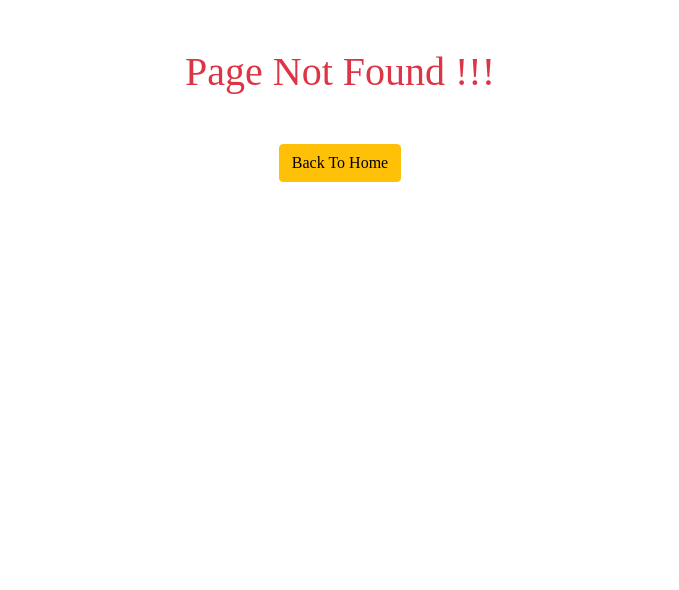
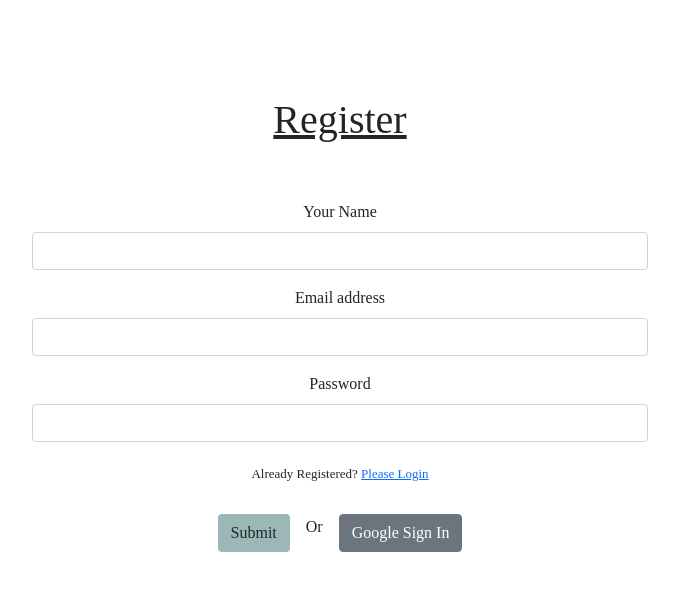
Before and after one commit to Suptohita/toy-shop-client, a React (Create React App) app: page /register in a window 1280 px wide. Before the commit this address had no page. Shown: the top 590 px of the page, without its empty margins (300-979 px from the left). Built offline with nearby package versions, Linux system fonts and the light colour scheme.

Commit message:
impmlement login and register page

```diff
--- a/package.json
+++ b/package.json
@@ -6,6 +6,7 @@
     "@testing-library/jest-dom": "^5.11.4",
     "@testing-library/react": "^11.1.0",
     "@testing-library/user-event": "^12.1.10",
+    "firebase": "^9.4.0",
     "react": "^17.0.2",
     "react-dom": "^17.0.2",
     "react-router-dom": "^5.3.0",
--- a/src/App.js
+++ b/src/App.js
@@ -7,6 +7,7 @@ import About from './components/Home/About/About';
 import AboutUs from './components/AboutUs/AboutUs';
 import DashBoard from './components/DashBoard/DashBoard';
 import Login from './components/Login/Login';
+import Register from './components/Register/Register';
 
 
 function App() {
@@ -42,6 +43,10 @@ function App() {
              <Login></Login>
            </Route>
 
+           <Route path='/register'>
+             <Register></Register>
+           </Route>
+
            <Route path='*'>
              <h1 className='text-danger m-5'>Page Not Found !!!</h1>
              <Link to='/home'><button className='btn btn-warning'>Back To Home</button></Link>
--- a/src/components/Login/Login.js
+++ b/src/components/Login/Login.js
@@ -1,9 +1,42 @@
 import React from 'react';
+import { Link } from 'react-router-dom';
 
 const Login = () => {
     return (
         <div>
-            login
+            <div className='container w-50 mt-5 pt-5'>
+                <h1 className='fs-1 pb-5 text-center'><u>Login</u></h1>
+                <form>
+
+                    <div className="mb-3">
+                        <label htmlFor="exampleInputEmail1" className="form-label">Email address</label>
+                        <input type="email" className="form-control" id="exampleInputEmail1" aria-describedby="emailHelp" />
+                    </div>
+
+                    <div className="mb-3">
+                        <label htmlFor="exampleInputPassword1" className="form-label">Password</label>
+                        <input type="password"  className="form-control" id="exampleInputPassword1" />
+                    </div>
+
+                    <h6 className='fw-normal pb-3 pt-2'>New Here? <Link to='/register'>Register Here</Link></h6>
+
+                    {/* handle error  */}
+
+                    {/* {
+                        message? <h6 className='text-danger mb-3'>Login Failed</h6> : <h2> </h2>
+                    }
+                    {
+                        error ? <h6 className='text-danger mb-3'>Login Failed</h6> : <h2></h2>
+                    } */}
+
+                    <button type="button" className="btn mt-2" style={{backgroundColor:'#9bb8b7'}}>Submit</button>
+
+                    <span className='p-3'>Or</span>
+
+
+                    <button type="button" className="btn btn-secondary mt-2">Google Sign In</button>
+                </form>
+            </div>
         </div>
     );
 };
--- /dev/null
+++ b/src/components/Register/Register.js
@@ -0,0 +1,73 @@
+import React, { useState } from 'react';
+import { Link } from 'react-router-dom';
+
+
+const Register = () => {
+
+    const [name, setName] = useState('')
+    const [email, setEmail] = useState('')
+    const [password, setPassword] = useState('')
+
+    const handleName = e => {
+        setName(e.target.value)
+    }
+
+    const handleEmail = e => {
+        setEmail(e.target.value)
+    }
+
+    const handlePassword = e => {
+        setPassword(e.target.value)
+    }
+
+    const handleRegister = () => {
+        console.log(name, email, password)
+    }
+
+
+
+
+    return (
+        <div>
+            <div className='container w-50 mt-5 pt-5'>
+                <h1 className='fs-1 pb-5 text-center'><u>Register</u></h1>
+                <form>
+                    <div className="mb-3">
+                        <label htmlFor="exampleInputEmail1" className="form-label">Your Name</label>
+                        <input type="text" onChange={handleName} className="form-control" required aria-describedby="emailHelp" />
+                    </div>
+
+                    <div className="mb-3">
+                        <label htmlFor="exampleInputEmail1" className="form-label">Email address</label>
+                        <input type="email" onChange={handleEmail} className="form-control" required aria-describedby="emailHelp" />
+                    </div>
+
+                    <div className="mb-3">
+                        <label htmlFor="exampleInputPassword1" className="form-label">Password</label>
+                        <input type="password" onChange={handlePassword} className="form-control" required />
+                    </div>
+
+                    {/* <h6 className='text-danger'>{passwordError}</h6> */}
+
+                    <h6 className='fw-normal pb-3 pt-2'>Already Registered? <Link to='/login'>Please Login</Link></h6>
+
+                    {/* handle error  */}
+
+                    {/* {
+                        message ? <h6 className='text-danger mb-3'>Register Failed</h6> : <h2> </h2>
+                    }
+                    {
+                        error ? <h6 className='text-danger mb-3'>Register Failed</h6> : <h2></h2>
+                    } */}
+
+                    <button type="button" onClick={handleRegister} className="btn mt-2" style={{ backgroundColor: '#9bb8b7' }}>Submit</button>
+                    <span className='p-3'>Or</span>
+
+                    <button type="button" className="btn btn-secondary mt-2">Google Sign In</button>
+                </form>
+            </div>
+        </div>
+    );
+};
+
+export default Register;
```
Also changed, not shown: 2 other files (tests, documents, lock files or other folders).
